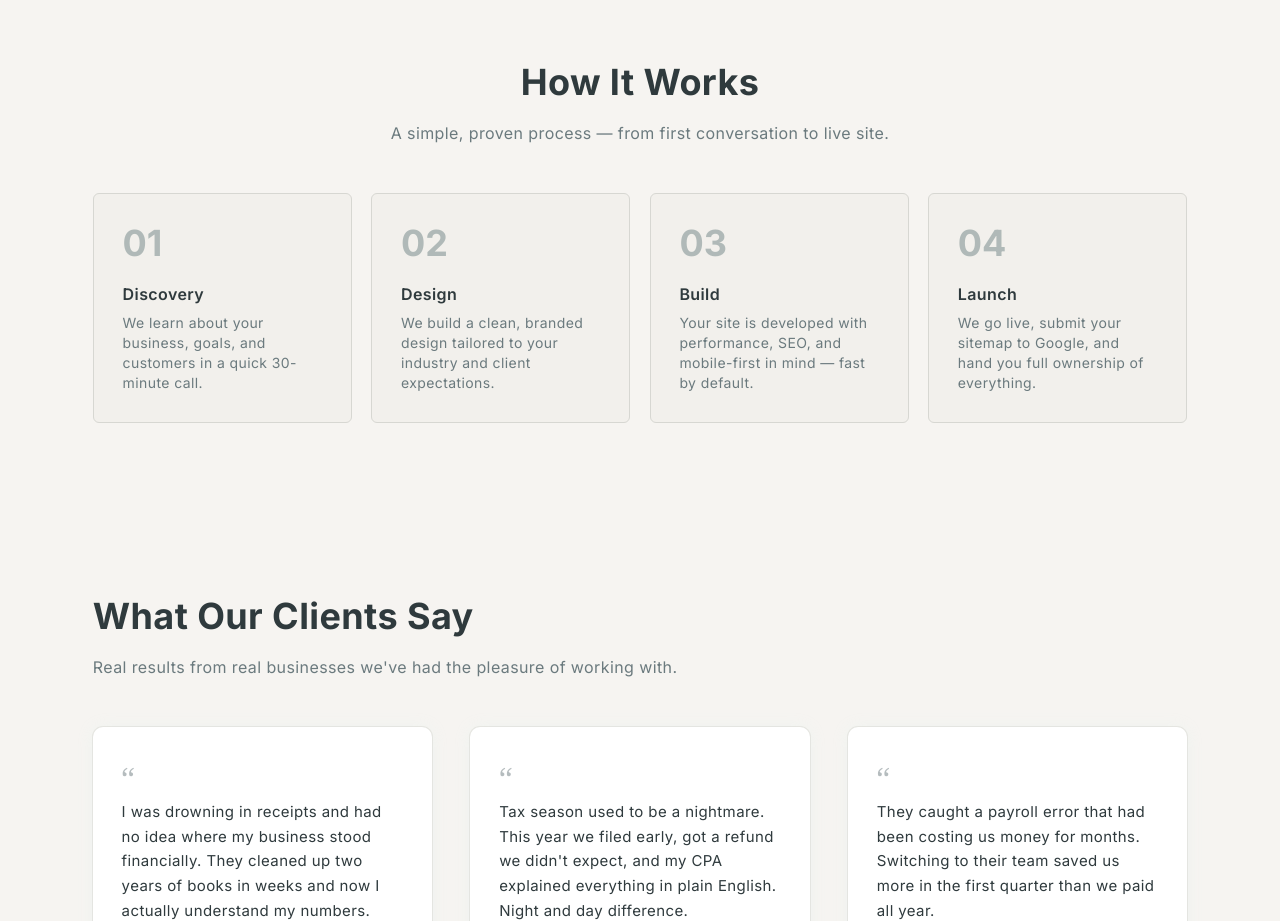
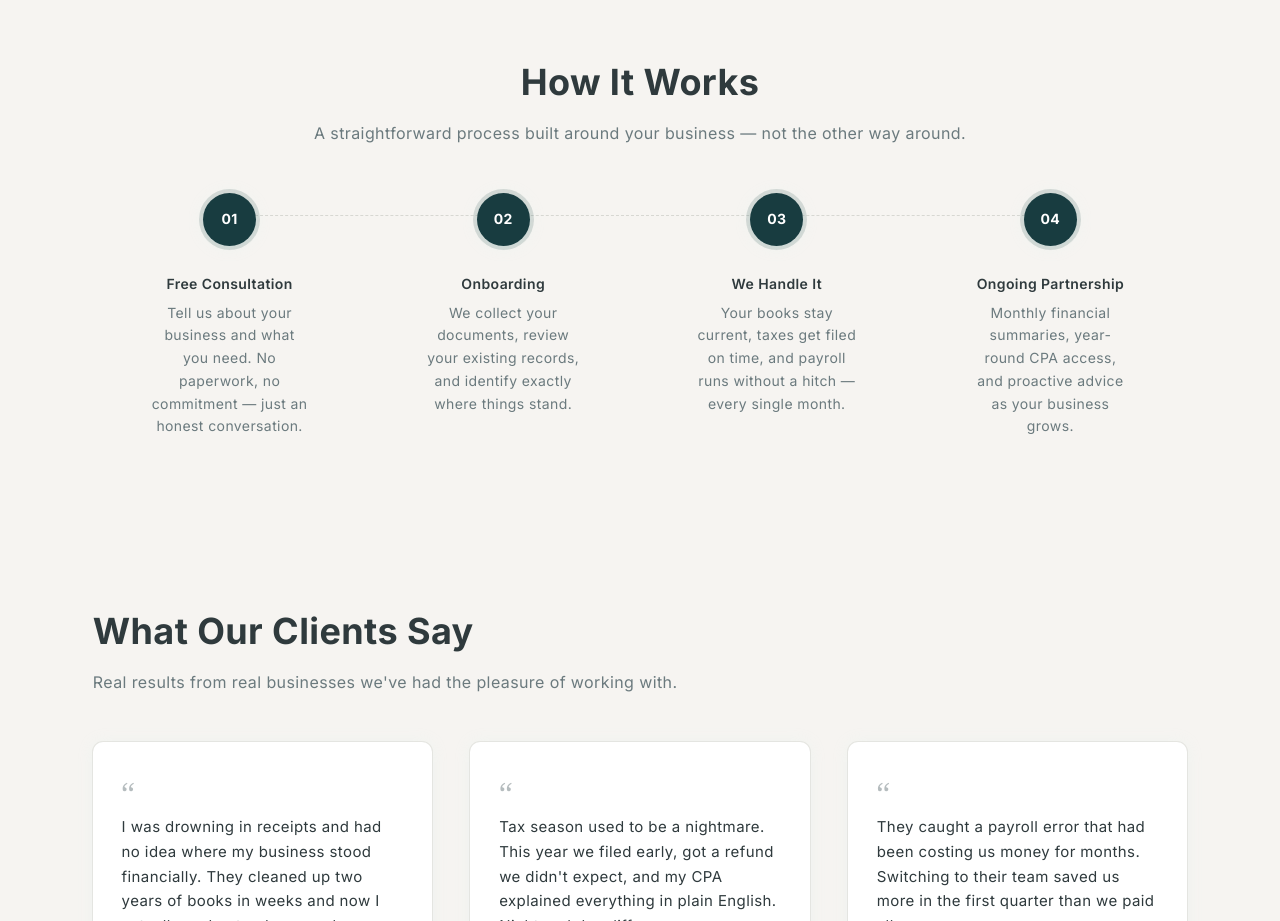
Before and after one commit to JohnnyPillacela/marsh-fried-inc, a Next.js app: page / in a window 1280 px wide. Shown: the part 2800-3721 px from the top of the page. Built offline with nearby package versions, Linux system fonts and the light colour scheme.

Commit message:
update content and UI

```diff
--- a/components/briefs/BriefProcess.tsx
+++ b/components/briefs/BriefProcess.tsx
@@ -8,15 +8,29 @@ type Props = {
     dict: ProcessDict
 }
 
-function ProcessCard({ item }: { item: ProcessStep }) {
+function ProcessCard({ item, isLast }: { item: ProcessStep; isLast: boolean }) {
     return (
-        <div className="flex flex-col gap-4 rounded-lg border border-border bg-muted/40 p-6">
-            <span className="text-4xl font-bold tracking-tight text-primary/30">
-                {item.step}
-            </span>
-            <div>
-                <h3 className="text-base font-semibold">{item.title}</h3>
-                <p className="mt-1.5 text-sm text-muted-foreground">{item.description}</p>
+        <div className="relative flex gap-5 lg:flex-col lg:items-center lg:gap-0 lg:text-center">
+            {/* Circle + vertical connector (mobile) */}
+            <div className="flex flex-col items-center lg:contents">
+                <div className="relative z-10 flex h-11 w-11 shrink-0 items-center justify-center rounded-full bg-primary text-sm font-bold text-primary-foreground shadow-md ring-4 ring-primary/15 lg:mb-6">
+                    {item.step}
+                </div>
+                {/* Vertical line — mobile only */}
+                {!isLast && (
+                    <div
+                        aria-hidden
+                        className="mt-1 w-px flex-1 border-l border-dashed border-border lg:hidden"
+                    />
+                )}
+            </div>
+
+            {/* Content */}
+            <div className="pb-8 lg:pb-0">
+                <h3 className="text-sm font-semibold">{item.title}</h3>
+                <p className="mt-1.5 max-w-[18ch] text-sm leading-relaxed text-muted-foreground lg:mx-auto">
+                    {item.description}
+                </p>
             </div>
         </div>
     )
@@ -32,10 +46,21 @@ export default function BriefProcess({ dict }: Props) {
                     description={dict.description}
                     align="center"
                 />
-                <div className="grid gap-4 sm:grid-cols-2 lg:grid-cols-4">
-                    {dict.items.map((item, i) => (
-                        <ProcessCard key={i} item={item} />
-                    ))}
+                <div className="relative mt-10">
+                    {/* Horizontal connector line — desktop only, sits at circle midpoint (h-11 = 44px → top-[22px]) */}
+                    <div
+                        aria-hidden
+                        className="absolute top-[22px] left-[calc(100%/8)] right-[calc(100%/8)] hidden h-px border-t border-dashed border-border lg:block"
+                    />
+                    <div className="grid lg:grid-cols-4">
+                        {dict.items.map((item, i) => (
+                            <ProcessCard
+                                key={i}
+                                item={item}
+                                isLast={i === dict.items.length - 1}
+                            />
+                        ))}
+                    </div>
                 </div>
             </Container>
         </Section>
--- a/content/dictionaries/process.ts
+++ b/content/dictionaries/process.ts
@@ -3,62 +3,62 @@ import type { ProcessDict } from "@/types/dictionary"
 export const processDict = {
     en: {
         title: "How It Works",
-        description: "A simple, proven process — from first conversation to live site.",
+        description: "A straightforward process built around your business — not the other way around.",
         items: [
             {
                 step: "01",
-                title: "Discovery",
+                title: "Free Consultation",
                 description:
-                    "We learn about your business, goals, and customers in a quick 30-minute call.",
+                    "Tell us about your business and what you need. No paperwork, no commitment — just an honest conversation.",
             },
             {
                 step: "02",
-                title: "Design",
+                title: "Onboarding",
                 description:
-                    "We build a clean, branded design tailored to your industry and client expectations.",
+                    "We collect your documents, review your existing records, and identify exactly where things stand.",
             },
             {
                 step: "03",
-                title: "Build",
+                title: "We Handle It",
                 description:
-                    "Your site is developed with performance, SEO, and mobile-first in mind — fast by default.",
+                    "Your books stay current, taxes get filed on time, and payroll runs without a hitch — every single month.",
             },
             {
                 step: "04",
-                title: "Launch",
+                title: "Ongoing Partnership",
                 description:
-                    "We go live, submit your sitemap to Google, and hand you full ownership of everything.",
+                    "Monthly financial summaries, year-round CPA access, and proactive advice as your business grows.",
             },
         ],
     } satisfies ProcessDict,
     es: {
         title: "Cómo Funciona",
         description:
-            "Un proceso simple y probado — desde la primera conversación hasta el sitio en vivo.",
+            "Un proceso directo diseñado para tu negocio — no al revés.",
         items: [
             {
                 step: "01",
-                title: "Descubrimiento",
+                title: "Consulta Gratuita",
                 description:
-                    "Conocemos tu negocio, objetivos y clientes en una llamada rápida de 30 minutos.",
+                    "Cuéntanos sobre tu negocio y lo que necesitas. Sin papeles, sin compromiso — solo una conversación honesta.",
             },
             {
                 step: "02",
-                title: "Diseño",
+                title: "Incorporación",
                 description:
-                    "Creamos un diseño limpio y con tu identidad de marca, adaptado a tu industria.",
+                    "Recopilamos tus documentos, revisamos tus registros actuales e identificamos exactamente cómo están las cosas.",
             },
             {
                 step: "03",
-                title: "Desarrollo",
+                title: "Nos Encargamos",
                 description:
-                    "Tu sitio se construye con rendimiento, SEO y diseño móvil como prioridad — rápido por defecto.",
+                    "Tu contabilidad se mantiene al día, los impuestos se presentan a tiempo y la nómina corre sin problemas — cada mes.",
             },
             {
                 step: "04",
-                title: "Lanzamiento",
+                title: "Alianza Continua",
                 description:
-                    "Publicamos el sitio, enviamos tu mapa al buscador y te entregamos todo lo que es tuyo.",
+                    "Resúmenes financieros mensuales, acceso a tu CPA todo el año y asesoría proactiva conforme crece tu negocio.",
             },
         ],
     } satisfies ProcessDict,
```
